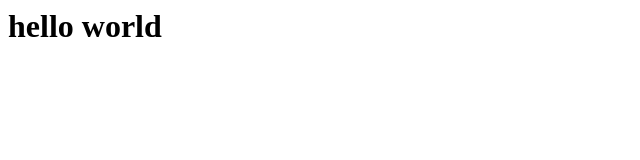
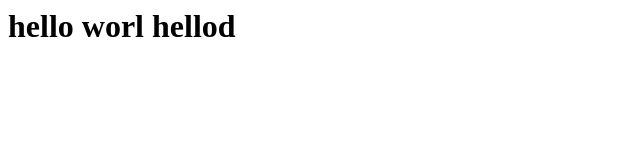
Before and after one commit to BurriShirisha/internal, a plain HTML site: page index.html in a window 1280 px wide. Shown: the whole page, without its empty margins (0-640 px from the left). Drawn offline with Linux system fonts and the light colour scheme.

Commit message:
Update index.html

```diff
--- a/index.html
+++ b/index.html
@@ -1,3 +1,3 @@
 <html>
-<h1>hello world</h1>
+<h1>hello worl hellod</h1>
 </html>
```
